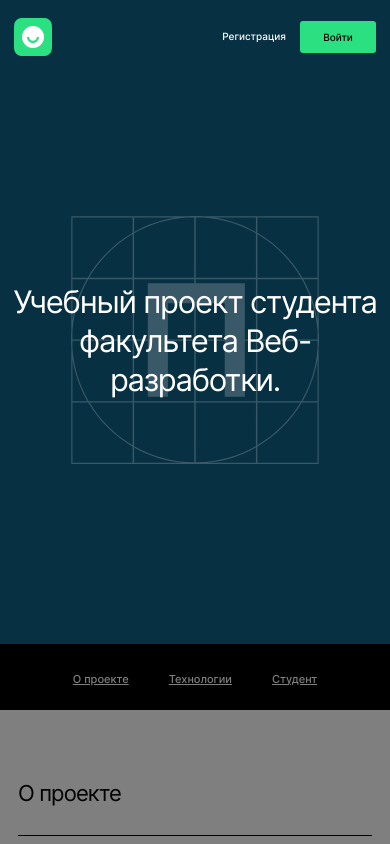
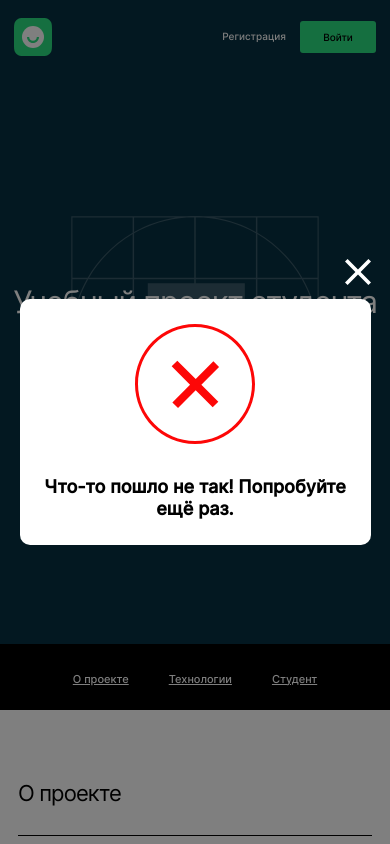
Before and after one commit to maximka76667/movies-explorer-frontend, a React (Create React App) app: page / in a window 390 px wide. Shown: the top 844 px of the page. Built offline with nearby package versions, Linux system fonts and the light colour scheme; no server answers; sample sign-in values are in the browser's storage.

Commit message:
исправил стили попапа и хедера

```diff
--- a/src/components/Header/Header.css
+++ b/src/components/Header/Header.css
@@ -2,7 +2,7 @@
   display: flex;
   justify-content: space-between;
   align-items: center;
-  z-index: 1;
+  z-index: 2;
   padding: 18px 70px;
   position: relative;
   background-color: #073042;
--- a/src/components/InfoTooltip/InfoTooltip.css
+++ b/src/components/InfoTooltip/InfoTooltip.css
@@ -10,6 +10,7 @@
   transition: all 0.3s linear;
   visibility: hidden;
   opacity: 0;
+  z-index: 5;
 }
 
 .popup_opened {
@@ -30,7 +31,7 @@
 }
 
 .popup__title {
-  margin: 0 0 54px;
+  margin: 32px 0 0;
   font-weight: 900;
   font-size: 24px;
   line-height: 29px;
@@ -41,23 +42,14 @@
   .popup__title {
     font-size: 18px;
     line-height: 1.2222222222;
-    margin-bottom: 75px;
   }
-}
-
-.popup__title_type_info {
-  margin: 32px 0 0;
-}
-
-.popup_type_remove .popup__title {
-  margin: 0 0 21px;
 }
 
 .popup__container {
   width: 430px;
   background-color: #fff;
   margin: 0 auto;
-  padding: 34px 36px 37px;
+  padding: 60px 36px;
   border-radius: 10px;
   position: relative;
   box-sizing: border-box;
@@ -65,13 +57,9 @@
 
 @media (max-width: 500px) {
   .popup__container {
-    width: 88.125%;
+    width: 90%;
     padding: 25px 22px;
   }
-}
-
-.popup__container_type_info {
-  padding: 60px 36px;
 }
 
 .popup__result {
```
